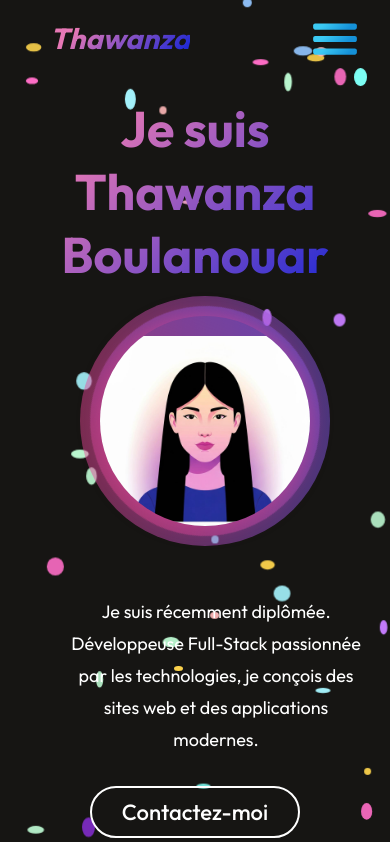
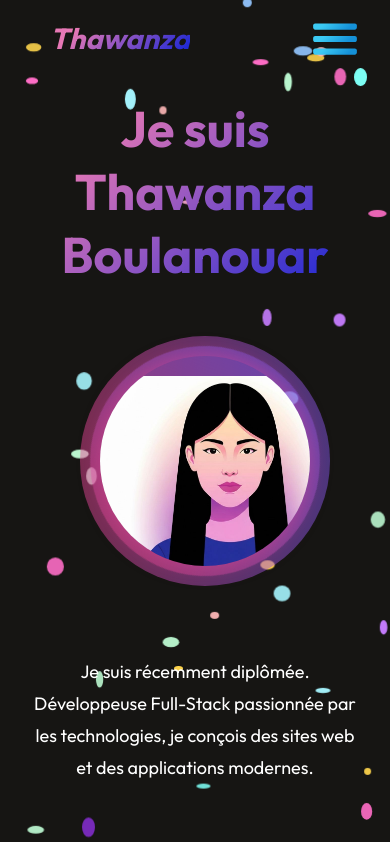
Before and after one commit to Thawanza/Mon-Portfolio, a React (Vite) app: page / in a window 390 px wide. Shown: the top 842 px of the page. Built offline with nearby package versions, Linux system fonts and the light colour scheme.

Commit message:
rendre l'image et la description  responsives

```diff
--- a/src/Components/Hero/Hero.css
+++ b/src/Components/Hero/Hero.css
@@ -5,6 +5,7 @@
   gap: 10px;
 }
 
+/* --- Texte principal --- */
 .hero-text {
   display: flex;
   align-items: center;
@@ -26,14 +27,21 @@
   -webkit-text-fill-color: transparent;
 }
 
+/* --- Description --- */
+.hero-description {
+  display: flex;
+  justify-content: center;
+  text-align: center;
+}
+
 .hero p {
-    text-align: center;
   font-size: 20px;
   line-height: 40px;
   width: 50%;
   margin-left: 60px;
 }
 
+/* --- Boutons --- */
 .hero-action {
   display: flex;
   align-items: center;
@@ -50,7 +58,7 @@
   font-size: 22px;
   cursor: pointer;
   transition: 0.5s;
-    border: 2px solid #FFF;
+  border: 2px solid #fff;
 }
 
 .hero-connect:hover,
@@ -58,53 +66,7 @@
   transform: scale(1.05);
 }
 
-/* === Responsif === */
-@media (max-width:768px) {
-    .hero-text {
-        flex-direction: column;
-    }
-
-    .hero img {
-        margin-bottom: 150px;
-        width: 260px;
-    }
-
-    .hero h1 {
-        width: 90%;
-        font-size: 50px;
-    }
-
-    .avatar-container {
-        margin-bottom: 40px; /* ✅ Ajout d’espace entre l’image et le texte */
-    }
-
-    .hero-description {
-        align-items: center;
-        margin-top: 20px; /* ✅ Petit espace supplémentaire */
-    }
-
-    .hero-description p {
-        width: 80%;
-        font-size: 18px;
-        line-height: 32px;
-        margin-top: -20px;
-    }
-
-    .hero-action {
-        gap: 16px;
-        font-size: 18px;
-        font-weight: 500;
-        margin-bottom: 50px;
-        align-items: center;
-    }
-
-    .hero-connect {
-        padding: 10px 30px;
-        border-radius: 90px;
-    }
-}
-
-/* === Avatar animé === */
+/* --- Avatar animé --- */
 .avatar-container {
   position: relative;
   width: 250px;
@@ -150,7 +112,7 @@
   object-fit: cover;
 }
 
-/* Animations */
+/* --- Animations --- */
 @keyframes spin {
   from {
     transform: rotate(0deg);
@@ -168,3 +130,56 @@
     opacity: 0.5;
   }
 }
+
+/* --- Responsive --- */
+@media (max-width: 768px) {
+  .hero-text {
+    flex-direction: column;
+    align-items: center;
+    gap: 30px; /* ✅ espace entre le titre et l’image */
+  }
+
+  .hero img {
+    width: 260px;
+    margin-bottom: 0;
+  }
+
+  .hero h1 {
+    width: 90%;
+    font-size: 50px;
+    text-align: center;
+  }
+
+  .avatar-container {
+    margin-top: 20px;
+    margin-bottom: 50px; /* ✅ espace entre l’image et la description */
+  }
+
+  .hero-description {
+    text-align: center;
+    margin-top: 10px;
+    margin-bottom: 30px; /* ✅ espace avant les boutons */
+    display: flex;
+    justify-content: center;
+  }
+
+  .hero-description p {
+    width: 85%;
+    font-size: 18px;
+    line-height: 32px;
+    margin: 0 auto;
+  }
+
+  .hero-action {
+    gap: 16px;
+    font-size: 18px;
+    font-weight: 500;
+    margin-bottom: 50px;
+    align-items: center;
+  }
+
+  .hero-connect {
+    padding: 10px 30px;
+    border-radius: 90px;
+  }
+}
```
Lines whose indentation alone changed are shown as unchanged.
